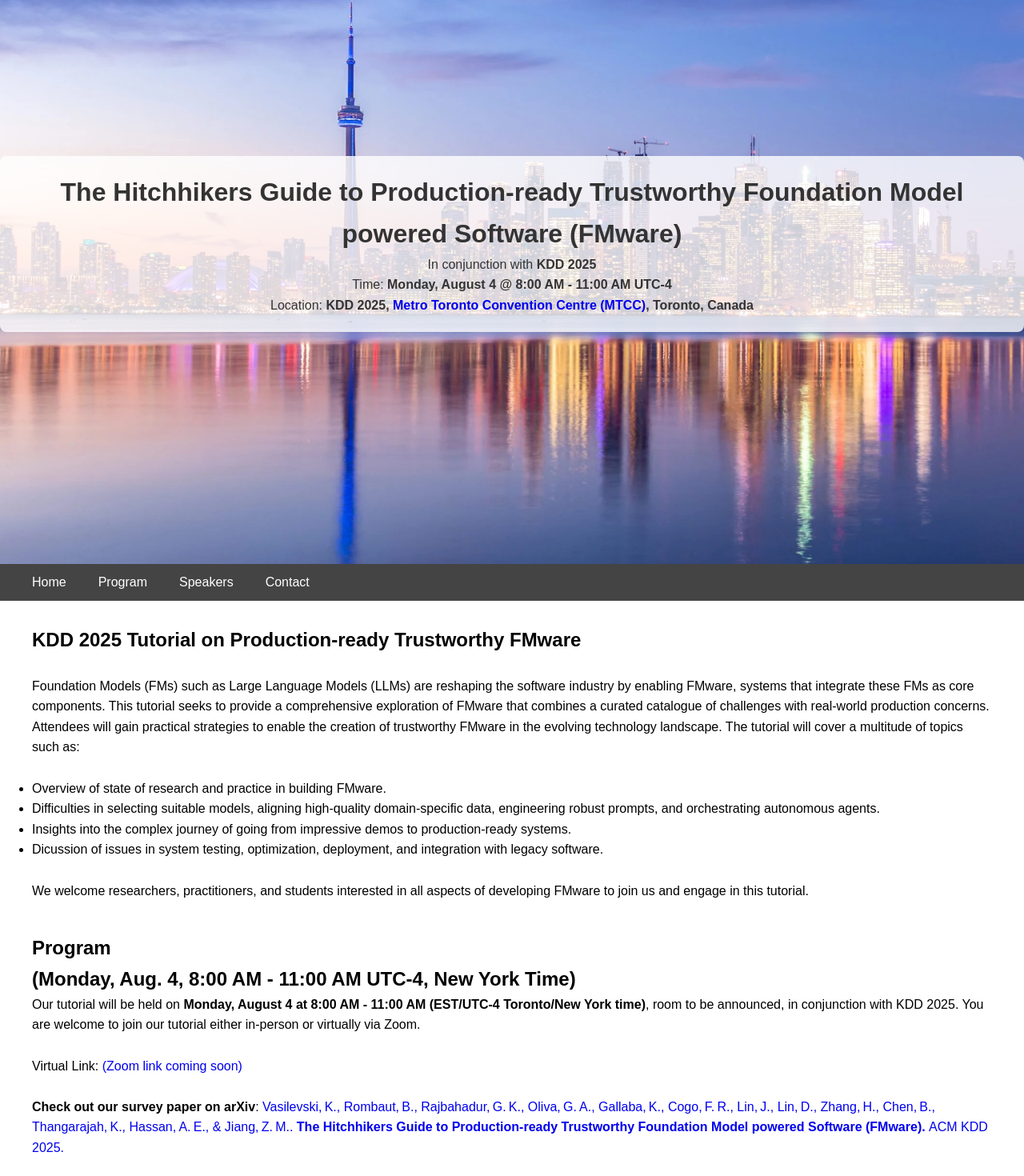
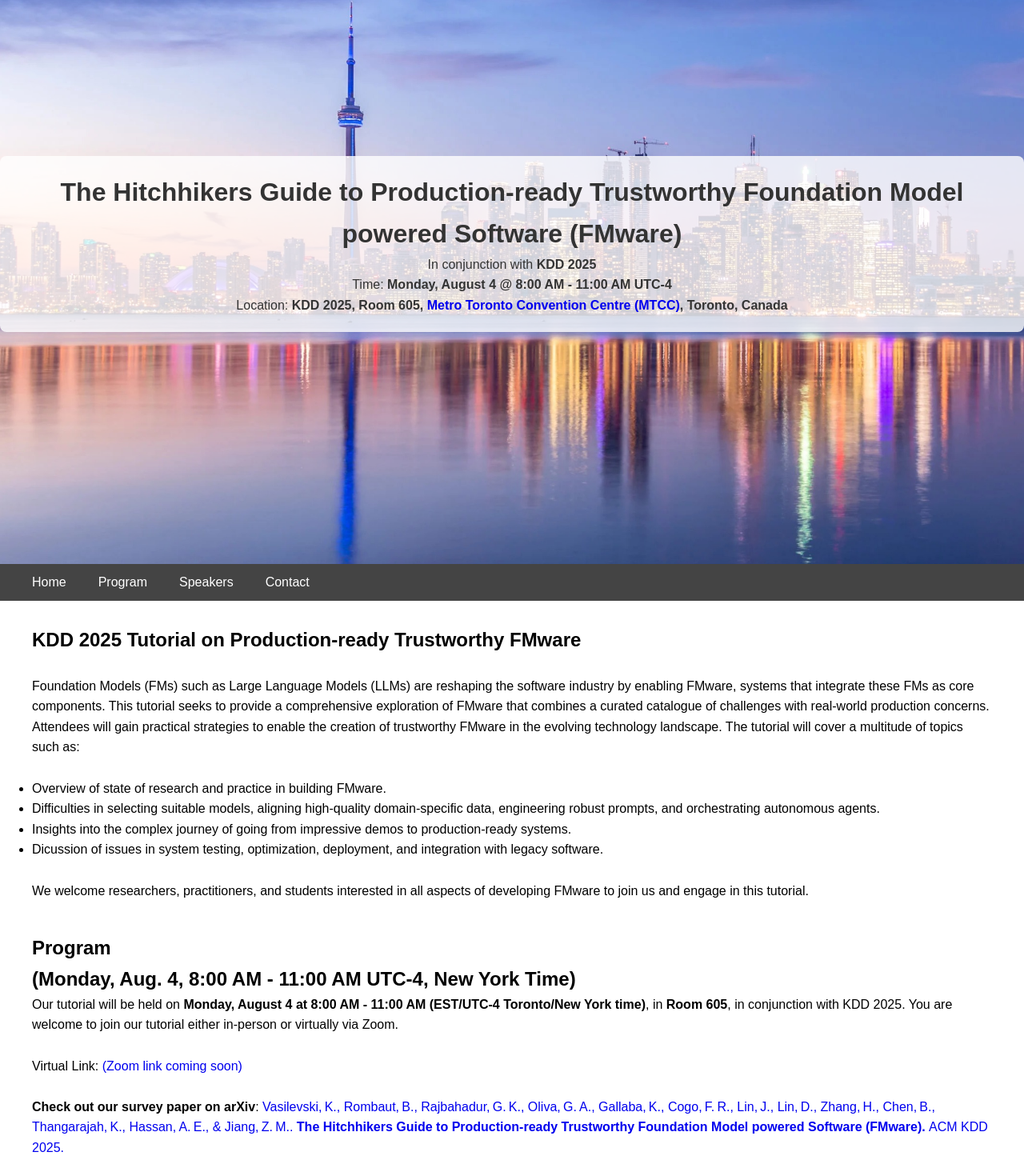
Before and after one commit to kdd2025fmware/kdd2025fmware.github.io, a plain HTML site: page index.html in a window 1280 px wide. Shown: the part 95-1565 px from the top of the page at 80% size. Drawn offline with Linux system fonts and the light colour scheme.

Commit message:
Update index.html
Added room number

```diff
--- a/index.html
+++ b/index.html
@@ -13,7 +13,7 @@
             <h1>The Hitchhikers Guide to Production-ready Trustworthy Foundation Model powered Software (FMware)</h1>
             <p>In conjunction with <strong>KDD 2025</strong></p>
             <p>Time: <b>Monday, August 4 @ 8:00 AM - 11:00 AM UTC-4</b></p>
-            <p>Location: <b>KDD 2025, <a href="https://www.mtccc.com/">Metro Toronto Convention Centre (MTCC)</a>, Toronto, Canada</b></p>
+            <p>Location: <b>KDD 2025, Room 605, <a href="https://www.mtccc.com/">Metro Toronto Convention Centre (MTCC)</a>, Toronto, Canada</b></p>
         </div>
     </div>
 </header>
@@ -47,7 +47,7 @@
     <section id="program">
         <h2>Program</h2>
         <h2>(Monday, Aug. 4, 8:00 AM - 11:00 AM UTC-4, New York Time)</h2>
-        <p>Our tutorial will be held on <b>Monday, August 4 at 8:00 AM - 11:00 AM (EST/UTC-4 Toronto/New York time)</b>, room to be announced, in conjunction with KDD 2025. You are welcome to join our tutorial either in-person or virtually via Zoom.</p>
+        <p>Our tutorial will be held on <b>Monday, August 4 at 8:00 AM - 11:00 AM (EST/UTC-4 Toronto/New York time)</b>, in <b>Room 605</b>, in conjunction with KDD 2025. You are welcome to join our tutorial either in-person or virtually via Zoom.</p>
         <br>
         <p>Virtual Link: <a href="test_link">(Zoom link coming soon)</a></p>
         <br>
```
